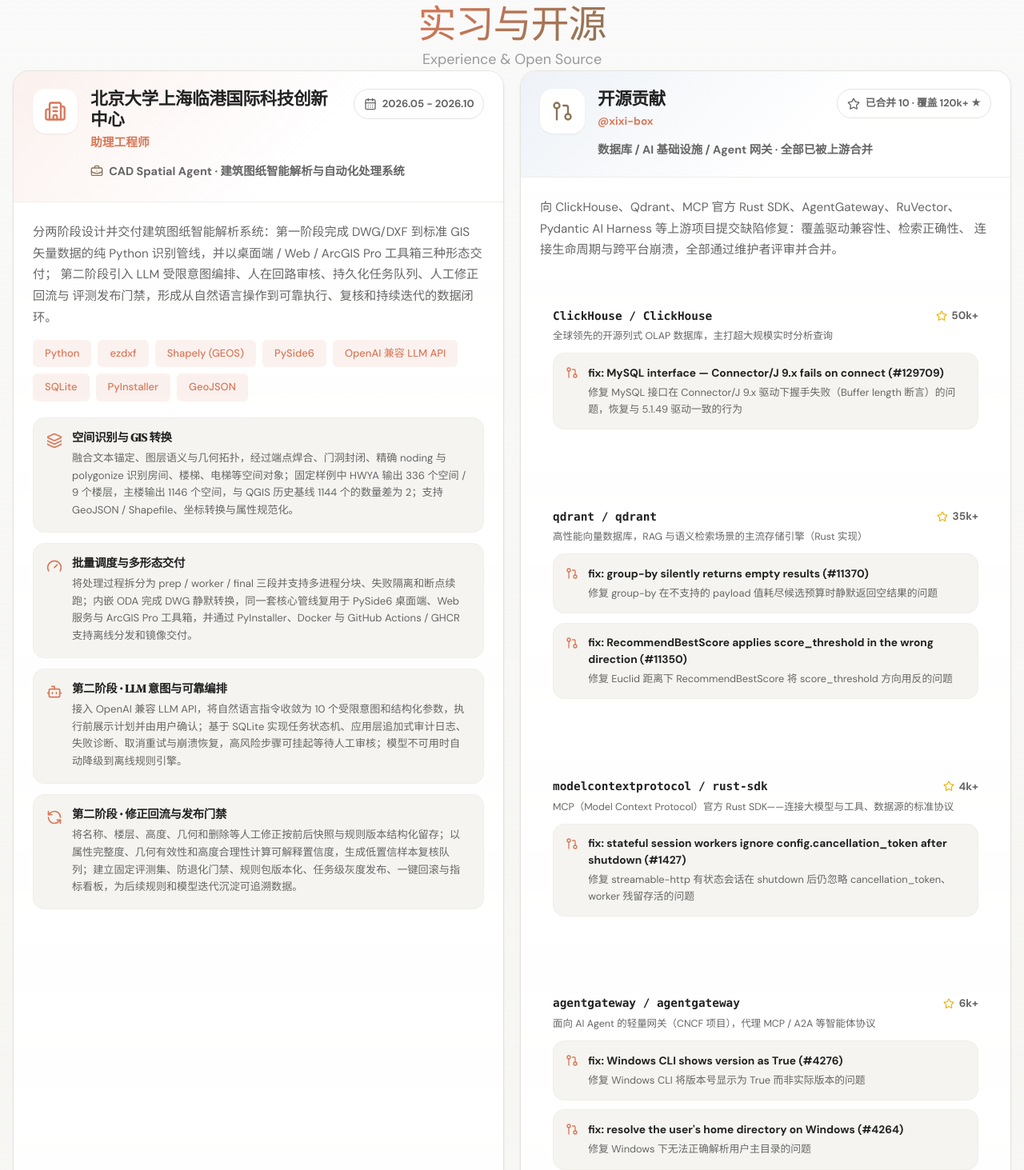
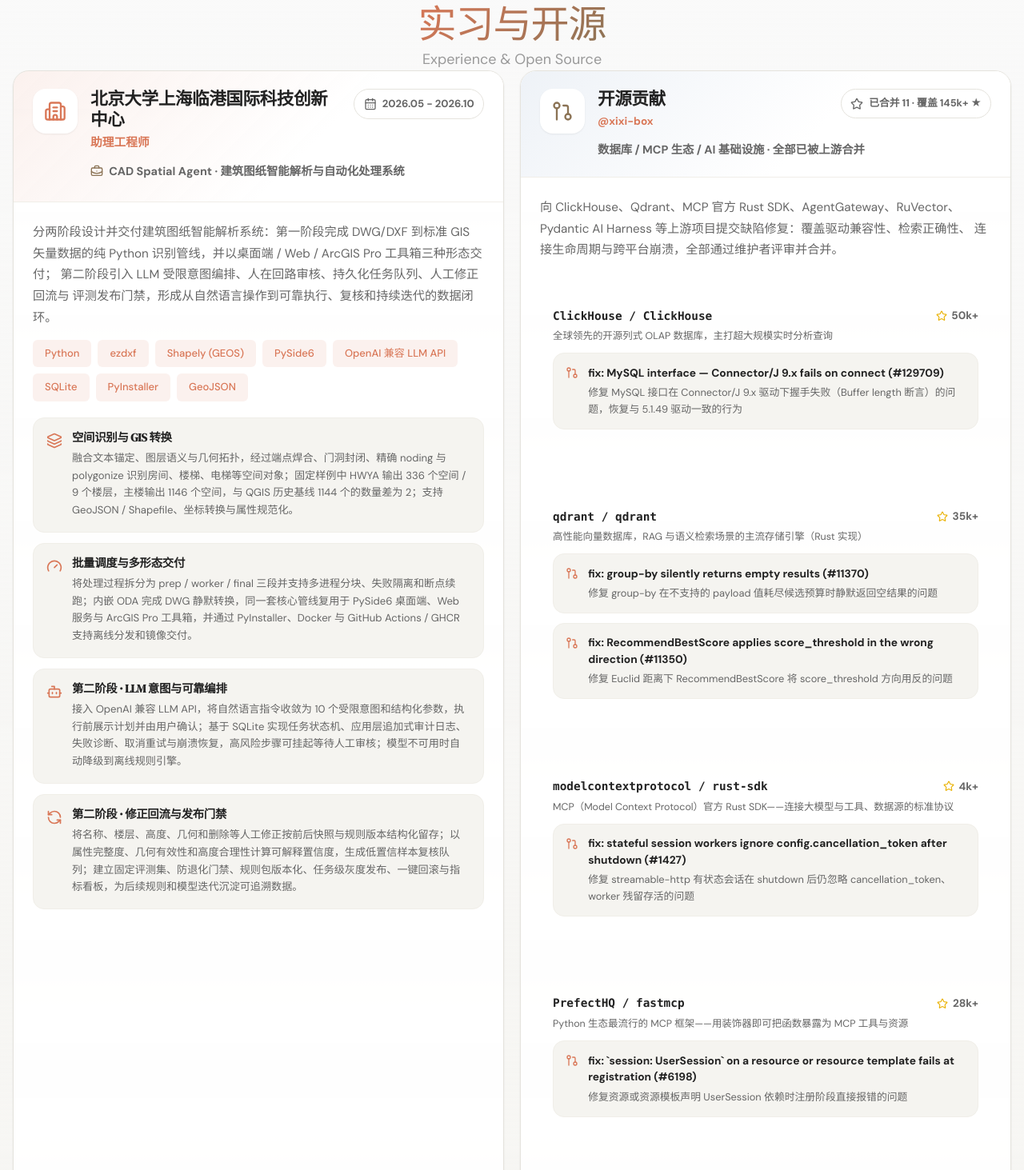
Before and after one commit to wangshun-china/interview-web, a Vue app: page / in a window 1280 px wide. Shown: the part 787-2250 px from the top of the page at 80% size. Built offline with nearby package versions, Linux system fonts and the light colour scheme.

Commit message:
resume: add fastmcp #6198 (UserSession resource registration) to merged list; 11 merged

```diff
--- a/src/components/OpenSourceCard.vue
+++ b/src/components/OpenSourceCard.vue
@@ -17,10 +17,10 @@
           </div>
           <div class="oss-badge">
             <Star class="h-4 w-4" />
-            <span>已合并 10 · 覆盖 120k+ ★</span>
+            <span>已合并 11 · 覆盖 145k+ ★</span>
           </div>
         </div>
-        <p class="oss-subtitle">数据库 / AI 基础设施 / Agent 网关 · 全部已被上游合并</p>
+        <p class="oss-subtitle">数据库 / MCP 生态 / AI 基础设施 · 全部已被上游合并</p>
       </div>
     </header>
 
@@ -108,6 +108,19 @@ const repos = [
         title: 'fix: stateful session workers ignore config.cancellation_token after shutdown (#1427)',
         note: '修复 streamable-http 有状态会话在 shutdown 后仍忽略 cancellation_token、worker 残留存活的问题',
         url: 'https://github.com/modelcontextprotocol/rust-sdk/pull/1427',
+      },
+    ],
+  },
+  {
+    name: 'PrefectHQ / fastmcp',
+    url: 'https://github.com/PrefectHQ/fastmcp',
+    stars: '28k+',
+    desc: 'Python 生态最流行的 MCP 框架——用装饰器即可把函数暴露为 MCP 工具与资源',
+    prs: [
+      {
+        title: 'fix: `session: UserSession` on a resource or resource template fails at registration (#6198)',
+        note: '修复资源或资源模板声明 UserSession 依赖时注册阶段直接报错的问题',
+        url: 'https://github.com/PrefectHQ/fastmcp/pull/6198',
       },
     ],
   },
```
